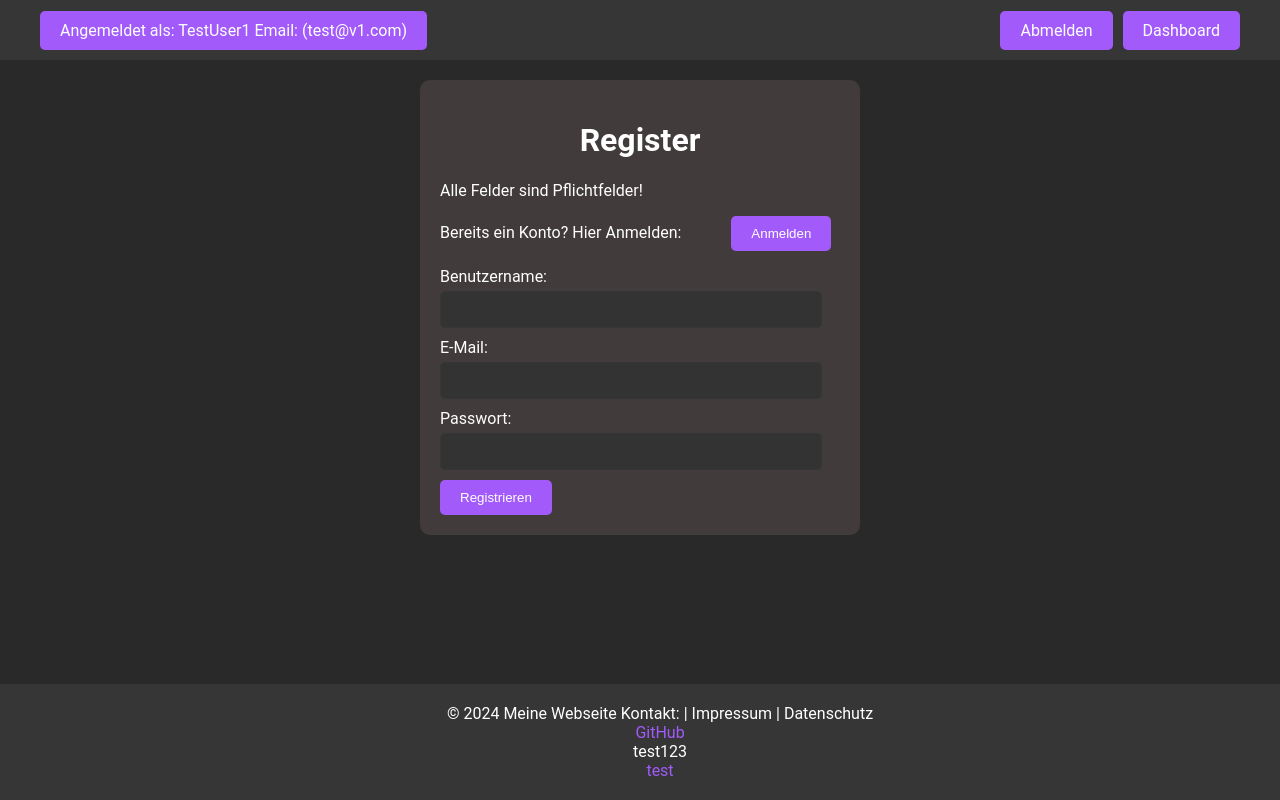
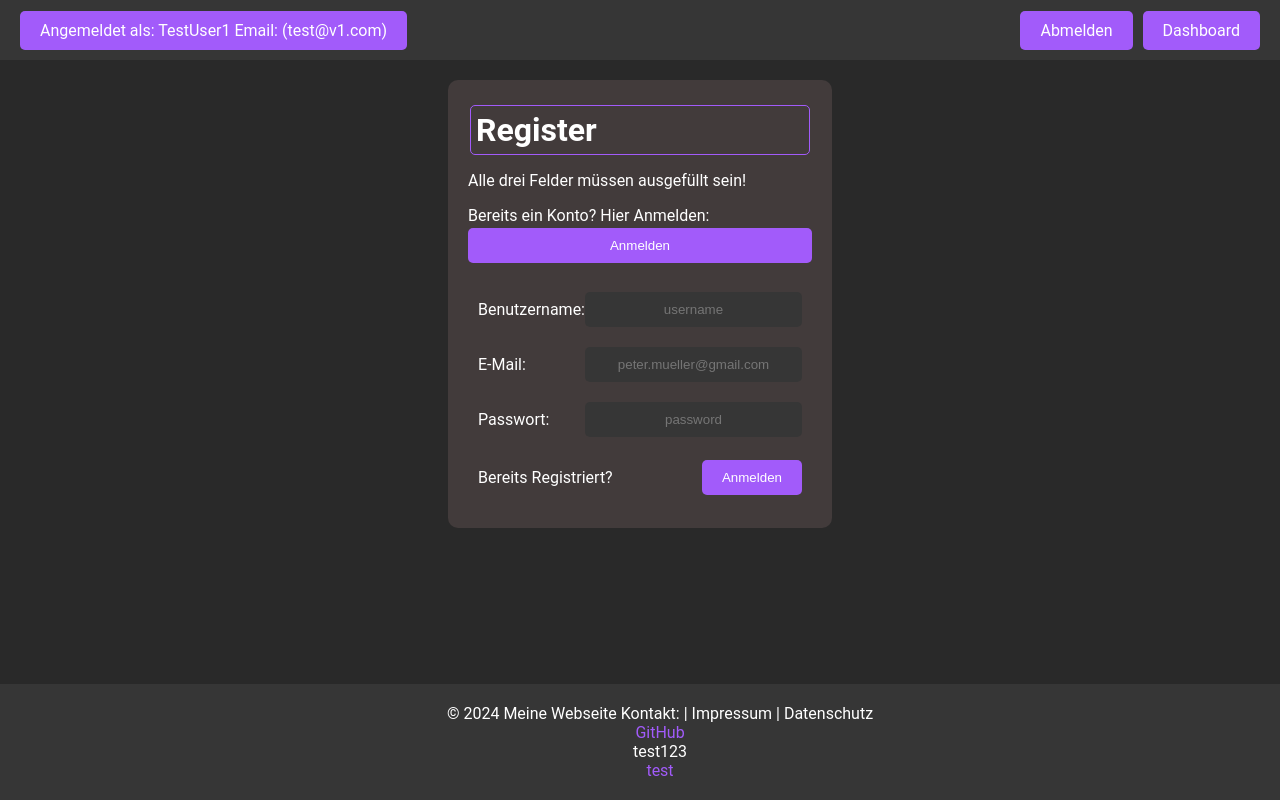
Before and after one commit to NoelJ2077/MyCoinTracker, a Flask app: page /register in a window 1280 px wide. Run offline with Flask 3, Linux system fonts and the light colour scheme; a user stored in the database is signed in.

Commit message:
HTML & CSS optimizations.

```diff
--- a/api.py
+++ b/api.py
@@ -2,7 +2,6 @@
 import requests, json
 # API URL KRAKEN
 BASE_URL = 'https://api.kraken.com/0/public/Ticker?pair='
-
 
 # Function to get data for a single coin pair
 def get_coinpair_data(coinpair):
--- a/app.py
+++ b/app.py
@@ -18,9 +18,11 @@ def page_not_found(e):
     return redirect(url_for('login'))
 
 def userIDset():
+    print(session)
     if 'user_id' not in session:
         flash('Bitte zuerst anmelden')
-        return redirect(url_for('login'))
+        return False
+    return True
 
 """ USER MANAGEMENT START"""
 @app.route('/')
@@ -66,7 +68,9 @@ def login():
                 return redirect(url_for('dashboard'))
             else:
                 flash('Falsche Anmeldedaten')
+                return redirect(url_for('login'))
         return render_template('login.html')
+
     except Exception as e:
         print(f"Error in login: {e}")
         return redirect(ERRORURL)
@@ -93,52 +97,58 @@ def forgotpw():
 """ USER MANAGEMENT END"""
 # blank
 """ DASHBOARD"""
-@app.route('/dashboard', methods=['GET', 'POST'])
-def dashboard():
-    try:
-        # Prüfen, ob der Benutzer angemeldet ist
-        userIDset()
 
-        user_id = session['user_id']
-        portfolios = db.get_user_portfolios(user_id)
-
-        # Standardmäßig das erste Portfolio auswählen, falls vorhanden
-        if 'current_portfolio_id' not in session and portfolios:
-            session['current_portfolio_id'] = portfolios[0][0]
-
-        # Aktuelles Portfolio und Coinpairs abrufen
-        current_portfolio_id = session.get('current_portfolio_id') if 'current_portfolio_id' in session else None
-        current_portfolio = db.get_portfolio_by_id(current_portfolio_id) if current_portfolio_id else None
-        coinpairs = db.get_coinpairs_by_portfolio_id(current_portfolio_id) if current_portfolio_id else None
-
-        # Coinpair-Informationen abrufen per API
-        coinpair_info = {}
-        try:
-            if coinpairs:
-                for cp in coinpairs:
-                    data = get_coinpair_data(cp)
-                    if data:
-                        # Extrahiere die benötigten Informationen aus der API-Antwort und formatiere die Zahlen.
-                        coinpair_info[cp] = {
-                            'last_trade_price': fetchthousand(data['c'][0]),
-                            'volume': fetchthousand(data['v'][0]),
-                            'low_price': fetchthousand(data['l'][0]),
-                            'high_price': fetchthousand(data['h'][0]),
-                            'opening_price': fetchthousand(data['o']),
-                            # Da es keinen 'close' in der API gibt, verwende den letzten Handelspreis.
-                            'closing_price': fetchthousand(data['c'][0])
-                        }
-
-            return render_template('dashboard.html', portfolios=portfolios, current_portfolio=current_portfolio, coinpairs=coinpairs, coinpair_info=coinpair_info)
-        except Exception as e:
-                print(f"Error fetching coinpair data: {e}")
-                return redirect(ERRORURL)
-    except Exception as e:
-        print(f"Error in dashboard: {e}")
-        return redirect(ERRORURL)
 
 """ DASHBOARD END"""
 # blank
+""" PORTFOLIO MANAGEMENT START"""
+@app.route('/dashboard', methods=['GET', 'POST'])
+def dashboard():
+    # Check if the user is logged in
+    if not userIDset():
+        return redirect(url_for('login'))
+
+    user_id = session['user_id']
+    portfolios = db.get_user_portfolios(user_id)
+    coinpairs = None
+    current_portfolio = None  # Initialize current_portfolio
+
+    # Default to the first portfolio if it exists
+    if 'current_portfolio_id' not in session and portfolios:
+        session['current_portfolio_id'] = portfolios[0][0]
+
+    # Fetch current portfolio and coinpairs
+    current_portfolio_id = session.get('current_portfolio_id')
+    if current_portfolio_id:
+        try:
+            current_portfolio = db.get_portfolio_by_id(current_portfolio_id)
+            coinpairs = db.get_coinpairs_by_portfolio_id(current_portfolio_id)
+        except Exception as e:
+            print(f"Error fetching portfolio data: {e}")
+            return redirect(ERRORURL)
+
+    # Fetch coinpair information via API
+    coinpair_info = {}
+    if coinpairs:
+        try:
+            for cp in coinpairs:
+                data = get_coinpair_data(cp)
+                if data:
+                    # Extract and format the necessary information from the API response
+                    coinpair_info[cp] = {
+                        'last_trade_price': fetchthousand(data['c'][0]),
+                        'volume': fetchthousand(data['v'][0]),
+                        'low_price': fetchthousand(data['l'][0]),
+                        'high_price': fetchthousand(data['h'][0]),
+                        'opening_price': fetchthousand(data['o']),
+                        'closing_price': fetchthousand(data['c'][0])  # Use last trade price as closing price
+                    }
+        except Exception as e:
+            print(f"Error fetching coinpair data: {e}")
+            return redirect(ERRORURL)
+    # return render with the data:
+    return render_template('dashboard.html', portfolios=portfolios, current_portfolio=current_portfolio, coinpairs=coinpairs, coinpair_info=coinpair_info)
+
 """ PORTFOLIO MANAGEMENT START"""
 @app.route('/add_portfolio', methods=['POST'])
 def add_portfolio():
--- a/static/style.css
+++ b/static/style.css
@@ -8,8 +8,6 @@
     --container-bg-color: #423b3b;
     --container-padding: 1.25rem; /* 20px */
     --container-border-radius: 0.5rem; /* 8px */
-    --max-width-form-container: 350px;
-    --margin-l-r-dash-container: 2% 4% 2% 5%;
     --navbar-height: 60px;
     --footer-height: 50px;
     --footer-padding: 0.9375rem; /* 15px */
@@ -17,15 +15,15 @@
     --link-hover-transition: background-color 0.3s ease;
     --btn-padding: 0.625rem; /* 10px */
     --btn-border-radius: 0.25rem; /* 4px */
-    /* Button colors */
     --delete-btns-color: #7a0505;
     --delete-btns-hover-color: #ff0000;
-    /* new stuff */
     --gap-small: 1rem; /* For small gaps and paddings */
     --gap-medium: 2rem; /* For medium gaps and paddings */
     --font-size-small: 0.9rem; /* Smaller font size for mobile */
     --font-size-large: 1rem; /* Default font size for desktop */
 }
+
+/* Global Styles */
 body {
     font-family: 'Roboto', sans-serif;
     background-color: var(--background-color);
@@ -35,126 +33,185 @@ body {
     box-sizing: border-box;
 }
 
-/* Navigation bar styling */
+/* Form Styling */
+
+
+/* Navigation Bar Styling */
 .navbar {
     background-color: var(--background-nav-color);
     padding: 0 20px;
+    justify-content: space-between;
+    align-items: center;
+    height: var(--navbar-height);
+}
+.navbar-nav {
+    color: var(--text-color);
+    text-decoration: none;
+    transition: var(--link-hover-transition);
+}
+.nav-links, .navbar-nav {
     display: flex;
     justify-content: space-between;
     align-items: center;
     height: var(--navbar-height);
-}
-.nav-links {
-    display: flex;
     gap: 10px;
 }
+
 nav a {
     color: var(--text-color);
     text-decoration: none;
     transition: var(--link-hover-transition);
 }
 
-/* Login form styling */
-.form-container {
-    width: 400px;
-    margin: 20px auto !important;
+/* Container Styling */
+.user-form-container, .dashcontainer {
+    margin: 20px auto;
     padding: 20px;
     background-color: var(--container-bg-color);
     border-radius: 10px;
+    width: fit-content;
 }
-.nav-item {
-    justify-content: right;
-    color: var(--text-color);
-    text-decoration: none;
-    transition: var(--link-hover-transition);
+
+.dashcontainer {
+    width: 95%;
+}
+
+.group2 {
+    display: flex;
+    justify-content: space-between;
+    align-items: center;
+    padding: 10px;
+}
+
+/* Portfolio Navigation Bar Styling */
+.portfolio-navbar {
+    background-color: #2C2C2C;
+    padding: 0 20px;
+    display: flex;
+    justify-content: space-between;
+    align-items: center;
+    margin-bottom: 50px;
+}
+
+/* Base Styling for items in .navbar2 -> .group */
+h1, .portfolio-form, #portfolio-name, .dropdown, #portfolio-id, #portfolio-created_at {
+    margin: 5px 2px;
+    padding: 5px;
+    border: var(--primary-color) 1px solid;
+    border-radius: 5px;
+}
+
+/* Dropdown Styles */
+.dropdown-content {
+    display: none;
+    background-color: var(--background-color);
+    box-shadow: 0px 8px 16px 0px rgba(0,0,0,0.2);
+    z-index: 1;
+    border-radius: 5px;
+}
+
+.dropdown:hover .dropdown-content {
+    display: block;
+    margin-top: 5px;
+}
+
+/* Button Styles */
+.button-style {
+    width: 100%;
 
 }
-.form-container h1 {
+
+/* Input Field Styles */
+.portfolio-form input[type="text"],
+.user-form-container input[type="text"],
+.user-form-container input[type="password"],
+.user-form-container input[type="email"]
+{
+    padding: 10px 20px;
+    background-color: var(--background-nav-color);
+    border: none;
+    border-radius: 5px;
+    color: var(--text-color);
+    cursor: pointer;
     text-align: center;
-    color: var(--text-color);
+    display: inline-block;
 }
 
-.form-container label {
-    display: block;
-    margin-bottom: 5px;
-    color: var(--text-color);
-}
-
-/* base style for all input fields */
-
-.form-container input[type="text"],
-.form-container input[type="email"],
-.form-container input[type="password"] {
-    width: 90%;
-    padding: 10px;
-    margin-bottom: 10px;
-    border: 1px solid var(--background-nav-color);
-    border-radius: 5px;
-    background-color: #333;
-    color: var(--text-color);
-}
-
-.form-container input[type="submit"] {
+/* Button-like Elements Styling */
+a.nav-item.nav-link,
+.user-info,
+.button-style,
+.export-button,
+.user-btns,
+.reset-pw-btn,
+.user-form-container input[type="submit"], /* register */
+.portfolio-form input[type="submit"], /* portfolio add, delete, rename */
+.delete-btn[type="submit"] /* delete btn on coinpairs */
+{
     padding: 10px 20px;
     background-color: var(--primary-color);
     border: none;
     border-radius: 5px;
     color: var(--text-color);
     cursor: pointer;
+    text-align: center;
+    text-decoration: none;
+    margin-block: 3px;
+}
+/* Hover effects */
+a.nav-item.nav-link:hover,
+.button-style:hover,
+.export-button:hover,
+.user-btns:hover,
+.reset-pw-btn:hover,
+.user-form-container input[type="submit"]:hover,
+.portfolio-form input[type="submit"]:hover,
+.delete-btn[type="submit"]:hover
+{
+    background-color: var(--secondary-color);
+}
+/* Delete Button Hover Styles */
+.delete-btn:hover,
+.delete-btn[type="submit"]{
+    background-color: var(--delete-btns-color) !important;
 }
 
-.form-container input[type="submit"]:hover {
-    background-color: var(--secondary-color);
-    color: var(--text-color);
+.delete-btn:hover,
+.delete-btn[type="submit"]:hover{
+    background-color: var(--delete-btns-hover-color) !important;
 }
 
-/* Dashboard container styling */
-.dashcontainer {
-    margin: 20px auto;
-    padding: 20px;
-}
-.navbar-nav {
-    display: flex;
-    justify-content: space-between;
-    width: 100%;
-    padding: 0 20px;
-}
-/* Portfolio navigation bar styling */
-.portfolio-navbar {
-    background-color: #2C2C2C;
-    padding: 10px 0;
-    display: flex;
-    justify-content: space-between;
-    align-items: center;
-    margin-bottom: 50px;
+/* Custom Dropdown Styles */
+.custom-dropdown {
+    position: absolute; /* Positioning relative to the nearest positioned ancestor */
+    background-color: var(--background-color);
+    width: 200px;
+    border-radius: var(--container-border-radius);
+    box-shadow: 0 2px 5px rgba(0,0,0,0.5);
+    overflow: hidden;
+    z-index: 1;
+    max-height: 200px;
+    overflow-y: auto;
+    scrollbar-width: thin;
+    scrollbar-color: var(--primary-color) var(--background-color);
 }
 
-/* Button hover effect for all button-like elements */
-.button-style:hover {
+.custom-dropdown div, .dropdown-item {
+    padding: 10px;
+    text-align: left;
+    cursor: pointer;
+    transition: background-color 0.3s ease;
+    margin: 5px;
+    background-color: var(--primary-color);
+    color: var(--text-color);
+    border-radius: 5px;
+}
+
+.dropdown-item:hover {
     background-color: var(--secondary-color);
 }
 
-/* Additional style adjustments for dropdown */
-.dropdown-content {
-    display: none;
-    position: absolute;
-    background-color: var(--background-nav-color);
-    box-shadow: 0px 8px 16px 0px rgba(0,0,0,0.2);
-    z-index: 1;
-    border-radius: 5px;
-}
-
-/* Show dropdown on hover */
-.dropdown:hover .dropdown-content {
-    display: block;
-}
-
-/* Remove bottom border from the last dropdown item */
-.dropdown-content form:last-child .button-style {
-    border-bottom: none;
-}
-
-/* Portfolio display styling */
+/* Portfolio Display Styling */
 .portfolio-display {
     background-color: #333;
     padding: 20px;
@@ -172,130 +229,5 @@ nav a {
     padding: 10px;
     text-align: center;
     background-color: var(--container-bg-color);
-}
-.logifaccount {
-    margin-left: 50px;
-}
-.export-button {
-    margin-right: 20px;
-}
-/* Base styles for all button-like elements */
-a.nav-item.nav-link,
-.user-info,
-.button-style,
-.logifaccount,
-.export-button,
-.form-container input[type="submit"],
-.portfolio-form input[type="submit"],
-.register-btn,
-.reset-pw-btn,
-.delete-btn {
-    padding: 10px 20px;
-    background-color: var(--primary-color);
-    border: none;
-    border-radius: 5px;
-    color: var(--text-color);
-    cursor: pointer;
-    text-align: center;
-    display: inline-block;
-
-}
-
-/* Consistent hover effect for all button-like elements */
-a.nav-item.nav-link:hover,
-.button-style:hover,
-.logifaccount:hover,
-.export-button:hover,
-.form-container input[type="submit"]:hover,
-.portfolio-form input[type="submit"]:hover,
-.delete-btn:hover,
-.register-btn:hover,
-.reset-pw-btn:hover {
-    background-color: var(--secondary-color);
     color: var(--text-color);
 }
-
-/* Additional styling for portfolio form */
-.portfolio-form input[type="text"] {
-    width: 200px;
-    padding: 10px;
-    margin-right: 10px;
-    border: 1px solid var(--background-nav-color);
-    border-radius: 5px;
-    background-color: #333;
-    color: var(--text-color);
-}
-
-.portfolio-form input[type="submit"] {
-    padding: 10px 20px;
-    background-color: var(--primary-color);
-    border: none;
-    border-radius: 5px;
-    color: var(--text-color);
-    cursor: pointer;
-}
-
-/* Specific styles for delete buttons */
-.delete-btn {
-    background-color: var(--delete-btns-color);
-}
-
-/* Specific hover style for delete buttons */
-.delete-btn:hover {
-    background-color: var(--delete-btns-hover-color);
-}
-/* SPECIAL FOR COINPAIR DROPDOWN */
-
-/* Custom Dropdown Styles */
-.custom-dropdown {
-    display: none; /* Hidden by default */
-    position: absolute; /* Positioning relative to the nearest positioned ancestor */
-    background-color: var(--background-color);
-    border: 1px solid var(--primary-color);
-    border-radius: var(--container-border-radius);
-    box-shadow: 0 2px 5px rgba(0,0,0,0.5);
-    overflow: hidden;
-    z-index: 1;
-}
-
-.custom-dropdown div {
-    padding: var(--btn-padding);
-    color: var(--text-color);
-    text-align: left;
-    cursor: pointer;
-    transition: background-color 0.3s ease;
-}
-.custom-dropdown div:hover {
-    background-color: var(--primary-color);
-}
-
-/* Responsive adjustments for smaller screens */
-@media (max-width: 768px) {
-    .custom-dropdown {
-        width: calc(100% - 2rem); /* Full width minus padding */
-    }
-}
-
-/* max 10 items in dropdown */
-.custom-dropdown div:nth-child(n+11) {
-    margin: 0 20px 0 10px;
-    display: none;
-}
-/* create scroll bar for dropdown with styles */
-.custom-dropdown {
-    margin: 0 20px 0 10px;
-    max-height: 200px;
-    overflow-y: auto;
-    scrollbar-width: thin;
-    scrollbar-color: var(--primary-color) var(--background-color);
-}
-.dropdown-item {
-    margin: 0 20px 0 10px;
-}
-#portfolio-id,
-#portfolio-name {
-    margin-right: 10px;
-    background-color: #543d5a;
-    color: var(--text-color);
-    border-radius: 10px;
-}
--- a/templates/forgotpw.html
+++ b/templates/forgotpw.html
@@ -3,7 +3,7 @@
 {% block title %}Passwort Zurücksetzen{% endblock %}
 
 {% block content %}
-    <div class="form-container">
+    <div class="user-form-container">
         <h1>Passwort Zurücksetzen</h1>
         {% with messages = get_flashed_messages() %}
           {% if messages %}
@@ -15,9 +15,10 @@
           {% endif %}
         {% endwith %}
         <form action="{{ url_for('forgotpw') }}" method="post">
+          <div class="group2">
             <label for="email">E-Mail Adresse:</label>
             <input type="email" id="email" name="email" required>
-            <br>
+          </div>
             <input type="submit" value="Senden">
         </form>
     </div>
--- a/templates/register.html
+++ b/templates/register.html
@@ -3,10 +3,10 @@
 {% block title %}Registrieren{% endblock %}
 
 {% block content %}
-    <div class="form-container">
+    <div class="user-form-container">
         <h1>Register</h1>
-        <p>Alle Felder sind Pflichtfelder!</p>
-        <p>Bereits ein Konto? Hier Anmelden:<button class="logifaccount" onclick="location.href='{{ url_for('login') }}'">Anmelden</button></p>
+        <p>Alle drei Felder müssen ausgefüllt sein!</p>
+        <p>Bereits ein Konto? Hier Anmelden:<button class="button-style" onclick="location.href='{{ url_for('login') }}'">Anmelden</button></p>
         <!-- rewrite Anmelden with Button -->
 
         {% with messages = get_flashed_messages() %}
@@ -20,16 +20,22 @@
         {% endwith %}
 
         <form action="{{ url_for('register') }}" method="post">
+          <div class="group2">
             <label for="username">Benutzername:</label>
-            <input type="text" id="username" name="username" required>
-            <br>
+            <input type="text" class="username-pw" id="username" name="username" placeholder="username" required>
+          </div>
+          <div class="group2">
             <label for="email">E-Mail:</label>
-            <input type="email" id="email" name="email" required>
-            <br>
+            <input type="email" class="username-pw" id="email" name="email" placeholder="peter.mueller@gmail.com" required>
+          </div>
+          <div class="group2" id="login-btns">
             <label for="password">Passwort:</label>
-            <input type="password" id="password" name="password" required>
-            <br>
-            <input type="submit" value="Registrieren">
+            <input type="password" class="username-pw" id="password" name="password" placeholder="password" required>
+          </div>
+          <div class="group2">
+            <label for="login">Bereits Registriert?</label>
+            <button class="user-btns" onclick="location.href='{{ url_for('login') }}'">Anmelden</button>
+          </div>
         </form>
     </div>
 {% endblock %}
```
Also changed, not shown: classDB.py (+12 -6 lines), templates/dashboard.html (+9 -5 lines), templates/login.html (+13 -9 lines), 1 other file.
